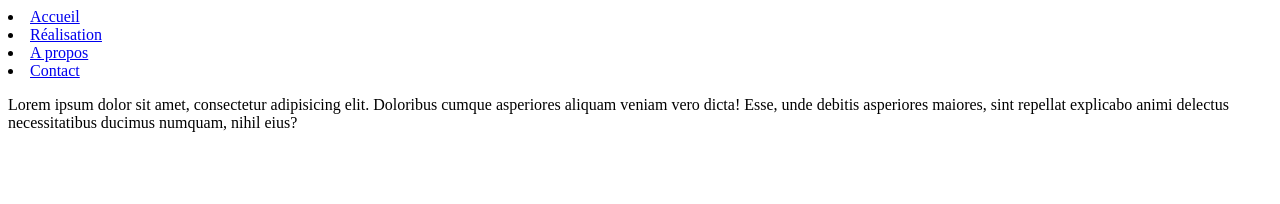
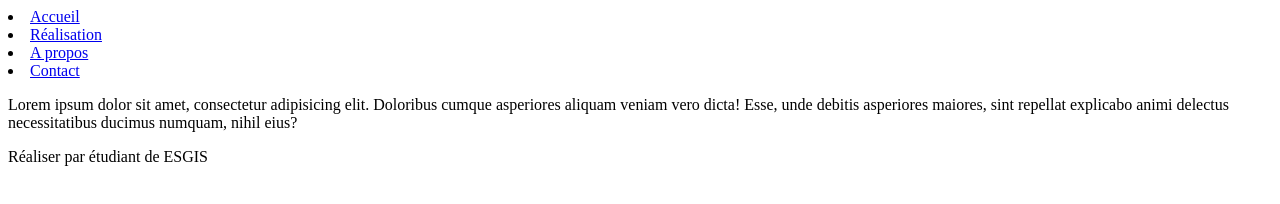
Before and after one commit to pierredamien32/Mon_site_web, a plain HTML site: page index.html in a window 1280 px wide. Drawn offline with Linux system fonts and the light colour scheme.

Commit message:
Création d'un paragraphe dans la balise footer

```diff
--- a/index.html
+++ b/index.html
@@ -31,7 +31,7 @@
     </main>
 
     <footer>
-
+        <p>Réaliser par étudiant de ESGIS</p>
     </footer>
 
 </body>
```
Also changed, not shown: style.css (added).
